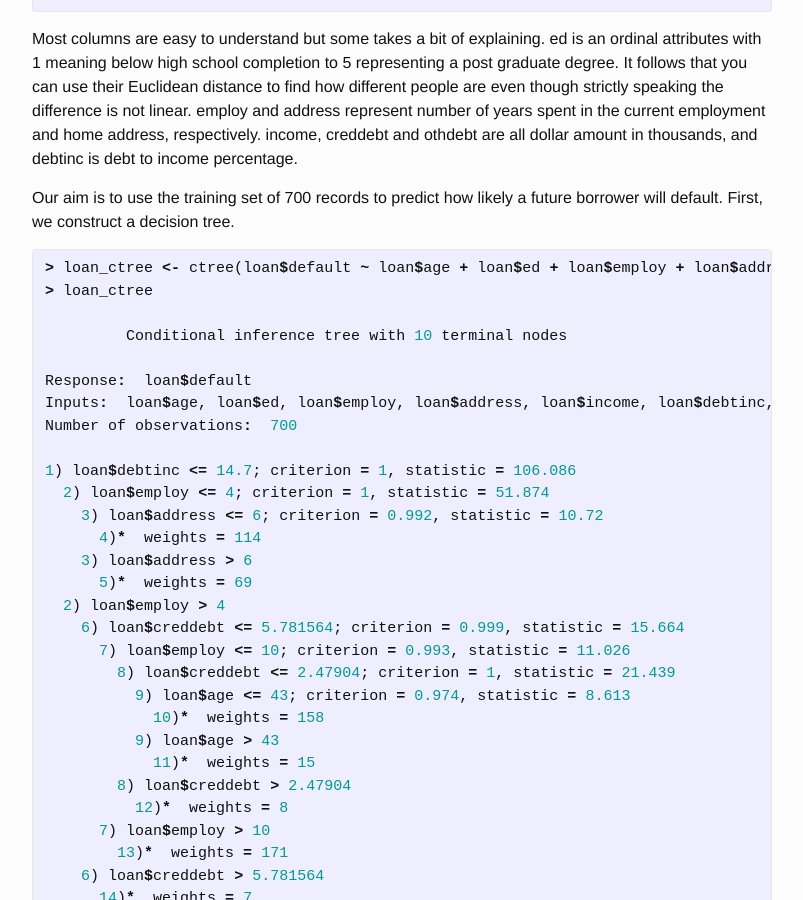
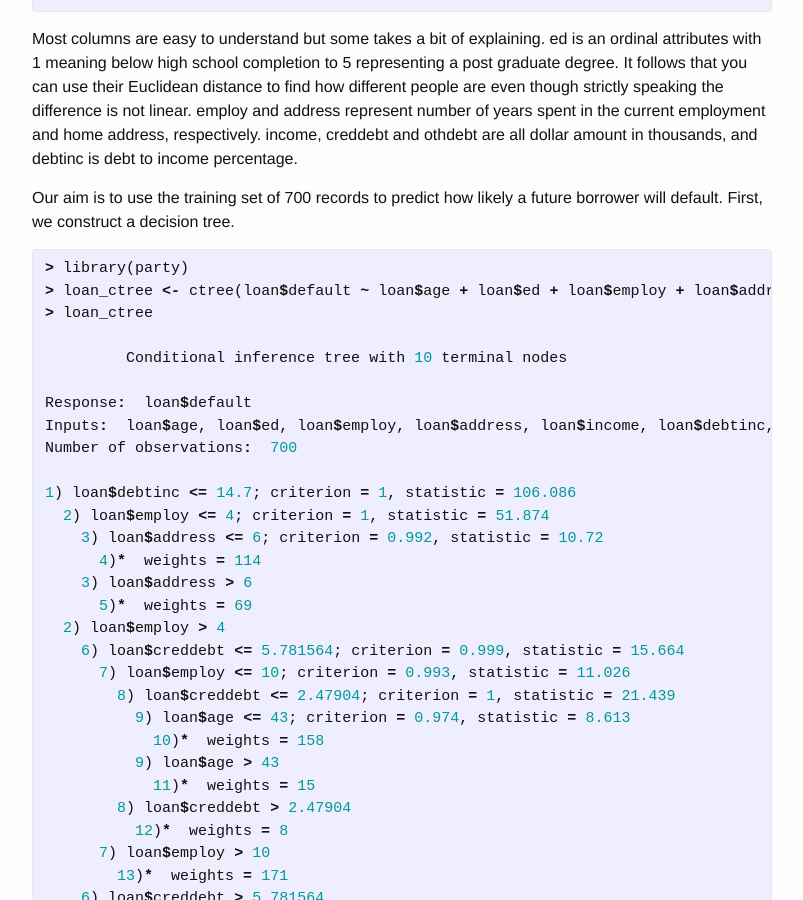
Before and after one commit to kcpyeung/kcpyeung.github.io, a Jekyll site: the page built from _posts/2017-03-18-clustering-and-decision-tree.markdown, in a window 1280 px wide and 900 px high, scrolled down 7487 px. Shown: the whole window, without its empty margins (238-1041 px from the left). Built offline with Jekyll 4.4.1, drawn with Linux system fonts in a browser that asks for light colours.

Commit message:
Insert missing library statement to make code self-contained

```diff
--- a/_posts/2017-03-18-clustering-and-decision-tree.markdown
+++ b/_posts/2017-03-18-clustering-and-decision-tree.markdown
@@ -224,6 +224,7 @@ Most columns are easy to understand but some takes a bit of explaining. ed is an
 Our aim is to use the training set of 700 records to predict how likely a future borrower will default. First, we construct a decision tree.
 
 {% highlight r %}
+> library(party)
 > loan_ctree <- ctree(loan$default ~ loan$age + loan$ed + loan$employ + loan$address + loan$income + loan$debtinc + loan$creddebt + loan$othdebt)
 > loan_ctree
 
```
